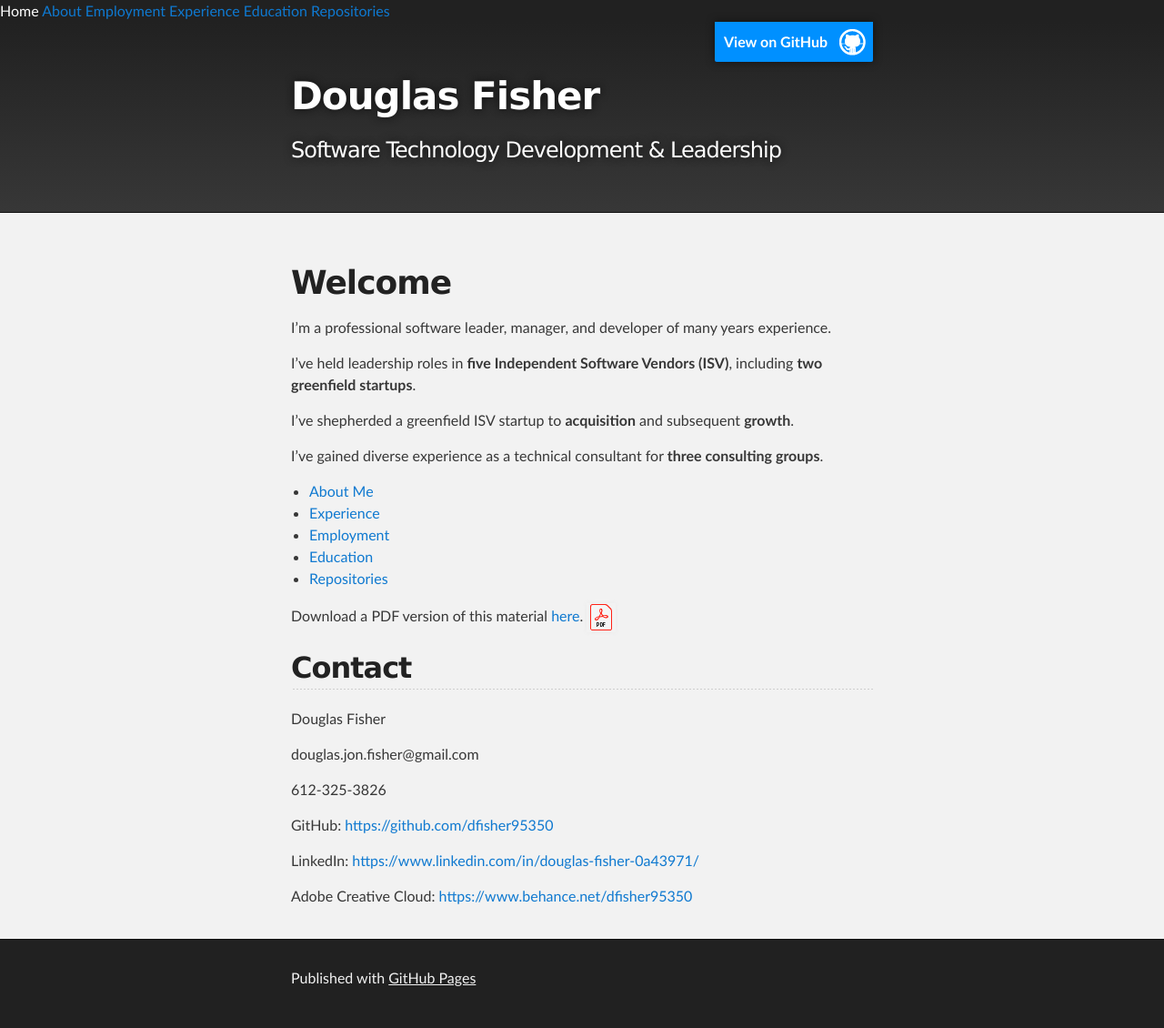
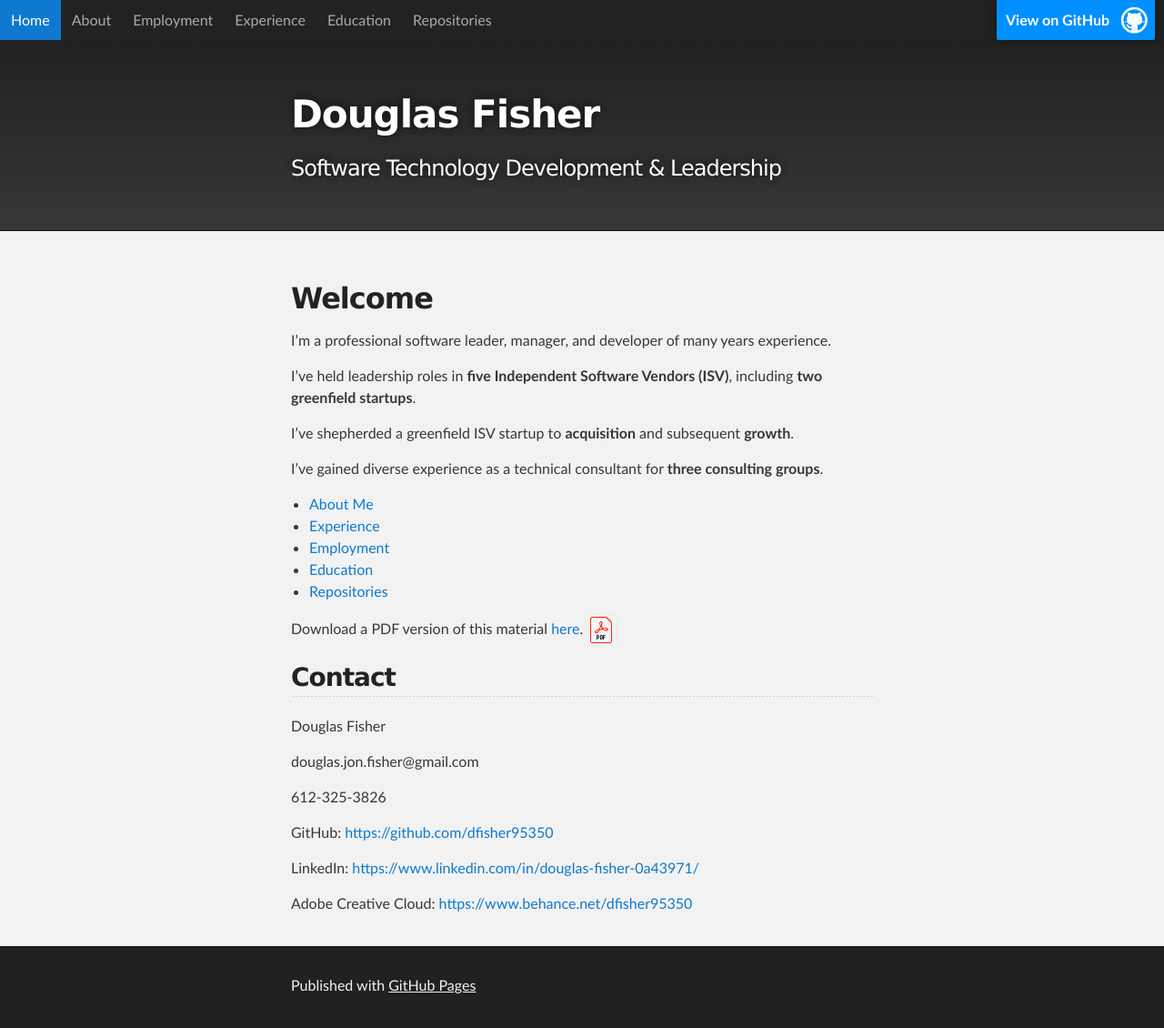
Before and after one commit to dfisher95350/dfisher95350.github.io, a Jekyll site: the page built from index.md, in a window 1280 px wide. Shown: the whole page at 91% size. Built offline with Jekyll 4.4.1, drawn with Linux system fonts in a browser that asks for light colours; our own code applies the rules of GitHub Pages for plain Markdown files.

Commit message:
Navigation works and looks decent.

```diff
--- a/_includes/navigation.html
+++ b/_includes/navigation.html
@@ -1,8 +1,11 @@
 <nav>
-    <a href="/" {% if page.url=="/" %}style="color: white;" {% endif %}>Home</a>
-    <a href="/about/" {% if page.url=="/about/" %}style="color: white;" {% endif %}>About</a>
-    <a href="/employment/" {% if page.url=="/employment/" %}style="color: white;" {% endif %}>Employment</a>
-    <a href="/experience/" {% if page.url=="/experience/" %}style="color: white;" {% endif %}>Experience</a>
-    <a href="/education/" {% if page.url=="/education/" %}style="color: white;" {% endif %}>Education</a>
-    <a href="/repositories/" {% if page.url=="/repositories/" %}style="color: white;" {% endif %}>Repositories</a>
+  <ul class="nav_list">
+    <li class="nav_item"><a href="/" {% if page.url=="/" %}style="background-color: #0F79D0;color: white;" {% endif %}>Home</a></li>
+    <li class="nav_item"><a href="/about/" {% if page.url=="/about/" %}style="background-color: #0F79D0;color: white;" {% endif %}>About</a></li>
+    <li class="nav_item"><a href="/employment/" {% if page.url=="/employment/" %}style="background-color: #0F79D0;color: white;" {% endif %}>Employment</a></li>
+    <li class="nav_item"><a href="/experience/" {% if page.url=="/experience/" %}style="background-color: #0F79D0;color: white;" {% endif %}>Experience</a></li>
+    <li class="nav_item"><a href="/education/" {% if page.url=="/education/" %}style="background-color: #0F79D0;color: white;" {% endif %}>Education</a></li>
+    <li class="nav_item"><a href="/repositories/" {% if page.url=="/repositories/" %}style="background-color: #0F79D0;color: white;" {% endif %}>Repositories</a></li>
+    <li style="float:right"><a id="forkme_banner" href="{{ site.github.repository_url }}">View on GitHub</a></li>
+  </ul>
 </nav>
--- a/_layouts/default.html
+++ b/_layouts/default.html
@@ -18,17 +18,8 @@
 <!-- HEADER -->
 <div id="header_wrap" class="outer">
     <header class="inner">
-        <a id="forkme_banner" href="{{ site.github.repository_url }}">View on GitHub</a>
-
         <h1 id="project_title">{{ site.title | default: site.github.repository_name }}</h1>
         <h2 id="project_tagline">{{ site.description | default: site.github.project_tagline }}</h2>
-
-        {% if site.show_downloads %}
-        <section id="downloads">
-            <a class="zip_download_link" href="{{ site.github.zip_url }}">Download this project as a .zip file</a>
-            <a class="tar_download_link" href="{{ site.github.tar_url }}">Download this project as a tar.gz file</a>
-        </section>
-        {% endif %}
     </header>
 </div>
 
--- /dev/null
+++ b/_sass/navigation.scss
@@ -0,0 +1,35 @@
+nav {
+
+}
+
+/* ul */
+.nav_list {
+  list-style-type: none;
+  margin: 0;
+  padding: 0;
+  overflow: hidden;
+  background-color: #222;
+  /* stay at top during scroll */
+  //position: fixed;
+  //top: 0;
+  //width: 100%;
+}
+
+/* li */
+.nav_item {
+  display: inline;
+  float: left;
+}
+
+.nav_item a {
+  display: block;
+  color: #aaa;
+  text-align: center;
+  padding: 10px 12px;
+  text-decoration: none;
+}
+
+.nav_item a:hover {
+  background-color: #111;
+  text-decoration: none;
+}
--- a/_sass/typography.scss
+++ b/_sass/typography.scss
@@ -20,22 +20,22 @@ h1, h2, h3, h4, h5, h6 {
 }
 
 h1 {
-  font-size: 36px;
+  font-size: 32px;
   font-weight: 700;
 }
 
 h2 {
   padding-bottom: 10px;
-  font-size: 32px;
+  font-size: 28px;
   background: url('../images/bg_hr.png') repeat-x bottom;
 }
 
 h3 {
-  font-size: 24px;
+  font-size: 22px;
 }
 
 h4 {
-  font-size: 21px;
+  font-size: 20px;
 }
 
 h5 {
--- a/assets/css/style.scss
+++ b/assets/css/style.scss
@@ -6,6 +6,7 @@
 @import "meyerweb-reset";
 @import "rouge-github";
 @import "layout";
+@import "navigation";
 @import "typography";
 @import "full-width";
 @import "small-device";
```
